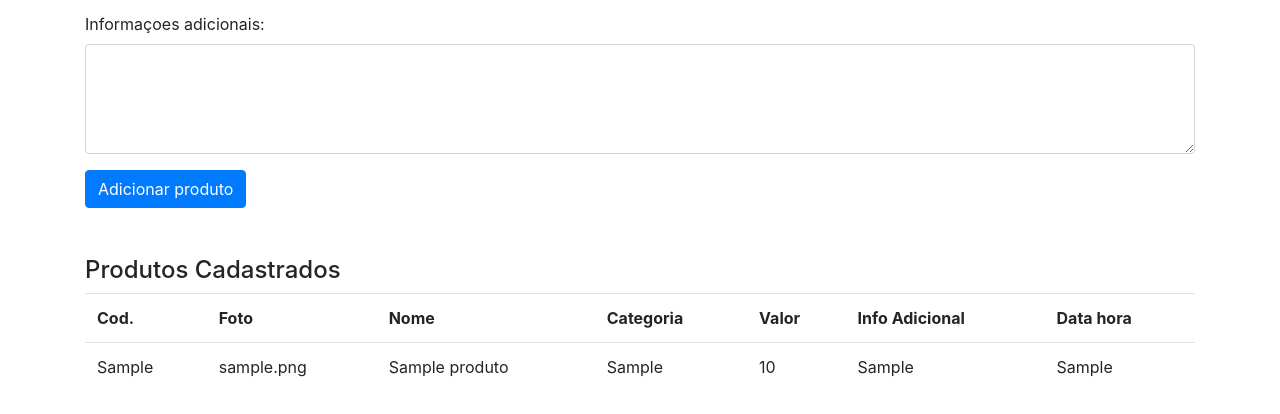
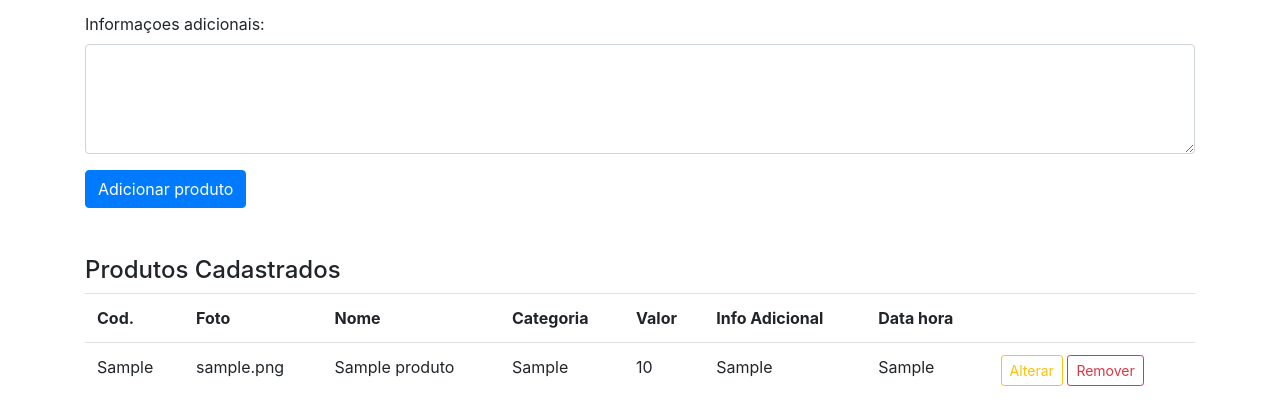
Before and after one commit to omartins-zs/sistema-web-restaurante, a PHP site: page /produto.php in a window 1280 px wide. Shown: the part 408-822 px from the top of the page. Before the commit the page ends 785 px from the top, so only its background shows below. Run offline with PHP 8.4, Linux system fonts and the light colour scheme; tables that the repository leaves empty or names only in its code hold one stand-in row (values such as "Sample post"); some libraries are stand-ins or nearby versions.

Commit message:
Adicionando Buttons na table

```diff
--- a/produto.php
+++ b/produto.php
@@ -61,6 +61,7 @@
                 <th>Valor</th>
                 <th>Info Adicional</th>
                 <th>Data hora</th>
+                <th></th>
             </tr>
             <?php foreach ($produtos as $p) : ?>
             <tr>
@@ -71,6 +72,10 @@
                 <td><?= $p["valor"]; ?></td>
                 <td><?= $p["info_adicional"]; ?></td>
                 <td><?= $p["data_hora"]; ?></td>
+                <td>
+                    <button class="btn btn-sm btn-outline-warning">Alterar</button>
+                    <button class="btn btn-sm btn-outline-danger">Remover</button>
+                </td>
             </tr>
             <?php endforeach; ?>
         </table>
```
